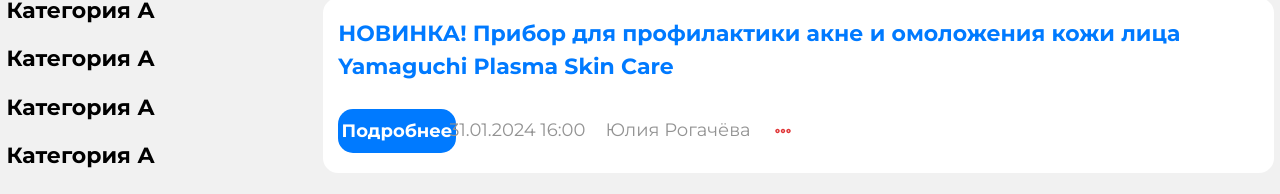
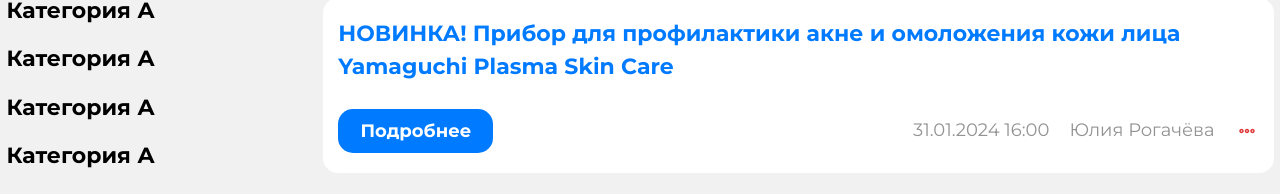
Before and after one commit to ling06/kaizen-mini, a React (Vite) app in the folder frontend/: page /news in a window 1280 px wide. Shown: the part 593-787 px from the top of the page. Built offline with nearby package versions, Linux system fonts and the light colour scheme; no server answers.

Commit message:
наконец-то наладил vite под монолит

```diff
--- a/frontend/package.json
+++ b/frontend/package.json
@@ -5,6 +5,7 @@
   "type": "module",
   "scripts": {
     "dev": "vite",
+    "build:dev": "vite build --mode development",
     "build": "vite build",
     "lint": "eslint . --ext ts,tsx --report-unused-disable-directives --max-warnings 0",
     "preview": "vite preview"
--- a/frontend/src/components/NewsEl/NewsEl.tsx
+++ b/frontend/src/components/NewsEl/NewsEl.tsx
@@ -10,7 +10,7 @@
       </S.Title>
       {imgUrl && <S.Image src={imgUrl} />}
       <S.Footer>
-        <Link to={`/news/${newsId}`}>
+        <Link to={`/news/${newsId}`} style={{display: 'block', marginRight: 'auto'}}>
           <S.MoreBtn>Подробнее</S.MoreBtn>
         </Link>
         <S.Date>{date}</S.Date>
--- a/frontend/src/components/NewsEl/styles.ts
+++ b/frontend/src/components/NewsEl/styles.ts
@@ -27,7 +27,7 @@
 
 export const MoreBtn = styled(C.DefaultBtn)`
   min-height: 44px;
-  margin-right: auto;
+  padding: 0 20%;
 `;
 
 export const Date = styled.p`
--- a/frontend/src/components/NewsMain/NewsMain.tsx
+++ b/frontend/src/components/NewsMain/NewsMain.tsx
@@ -1,3 +1,4 @@
+import axios from 'axios';
 import { CompetitionsSwiper } from '../CompetitionsSwiper';
 import { ManagerInfo } from '../ManagerInfo';
 import { NewsContainer } from '../NewsContainer';
@@ -5,12 +6,22 @@
 import * as C from '@styles/components';
 
 export function NewsMain() {
+  axios
+    .get('http://kaizen.borboza.com/api/news')
+    .then((res) => console.log(res.data));
+
   return (
     <C.DefaultContainer>
       <S.Container>
         <S.MainInfoWrapper>
           <CompetitionsSwiper />
-          <ManagerInfo percentage={'100'} salary={'999999'} appSaleValue='999' yamaguchiLvl='3' zebrChair='2(x) из 33'/>
+          <ManagerInfo
+            percentage={'100'}
+            salary={'999999'}
+            appSaleValue="999"
+            yamaguchiLvl="3"
+            zebrChair="2(x) из 33"
+          />
         </S.MainInfoWrapper>
         <NewsContainer />
       </S.Container>
--- a/frontend/src/pages/CreateLesson/styles.ts
+++ b/frontend/src/pages/CreateLesson/styles.ts
@@ -1,8 +1,8 @@
-import styled, { createGlobalStyle } from 'styled-components';
+import { createGlobalStyle } from 'styled-components';
 
 
 export const ChangeBodyBg = createGlobalStyle`
   body {
-    background-color: ${(props) => props.theme.colors.realWhite};
+    background-color: ${(props) => props.theme.colors.realWhite} !important;
   }
 `;
--- a/frontend/src/pages/News/News.tsx
+++ b/frontend/src/pages/News/News.tsx
@@ -3,6 +3,7 @@
 import { OneNews } from "../OneNews";
 
 export function News() {
+  console.log(113);
   return (
     <Routes>
       <Route path={'/'} element={<NewsMain />} />
--- a/frontend/vite.config.ts
+++ b/frontend/vite.config.ts
@@ -1,6 +1,9 @@
 import { defineConfig } from 'vite';
 import react from '@vitejs/plugin-react';
 import path from 'path';
+import dns from 'dns';
+
+dns.setDefaultResultOrder('verbatim');
 
 export default defineConfig({
   plugins: [react()],
@@ -12,6 +15,7 @@
     },
   },
   build: {
+    manifest: true,
     rollupOptions: {
       output: {
         entryFileNames: `assets/[name].js`,
@@ -19,7 +23,8 @@
         assetFileNames: `assets/[name].[ext]`,
       },
     },
+    watch: {},
     outDir: '../web',
-    emptyOutDir: true,
+    // emptyOutDir: true,
   },
 });
```
